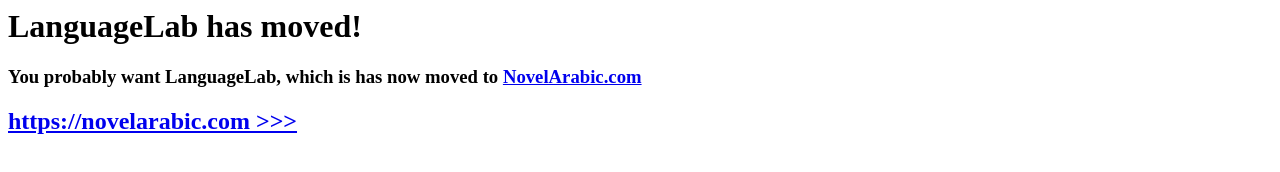
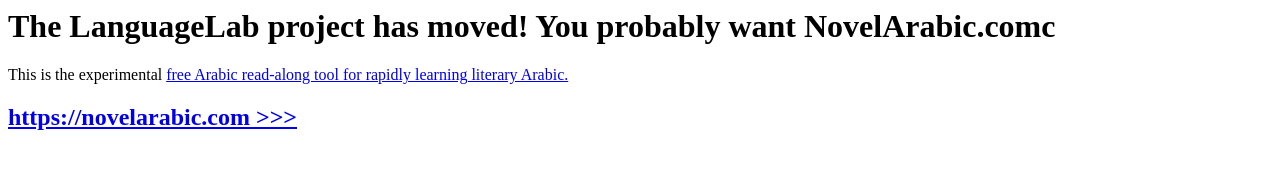
Before and after one commit to chadananda/notepad.com, a plain HTML site: page index.html in a window 1280 px wide. Drawn offline with Linux system fonts and the light colour scheme.

Commit message:
Update index.html

```diff
--- a/index.html
+++ b/index.html
@@ -1,6 +1,6 @@
-<h1> LanguageLab has moved! </h1>
+<h1> The LanguageLab project has moved!  You probably want NovelArabic.comc </h1>
 
-<h3> You probably want LanguageLab, which is has now moved to <a href="https://novelarabic.com">NovelArabic.com</a></h3>
+<p> This is the experimental <a href="https://novelarabic.com">free Arabic read-along tool for rapidly learning literary Arabic.</a>
 
 <h2> <a href="https://novelarabic.com">https://novelarabic.com >>> </a>
 
```
